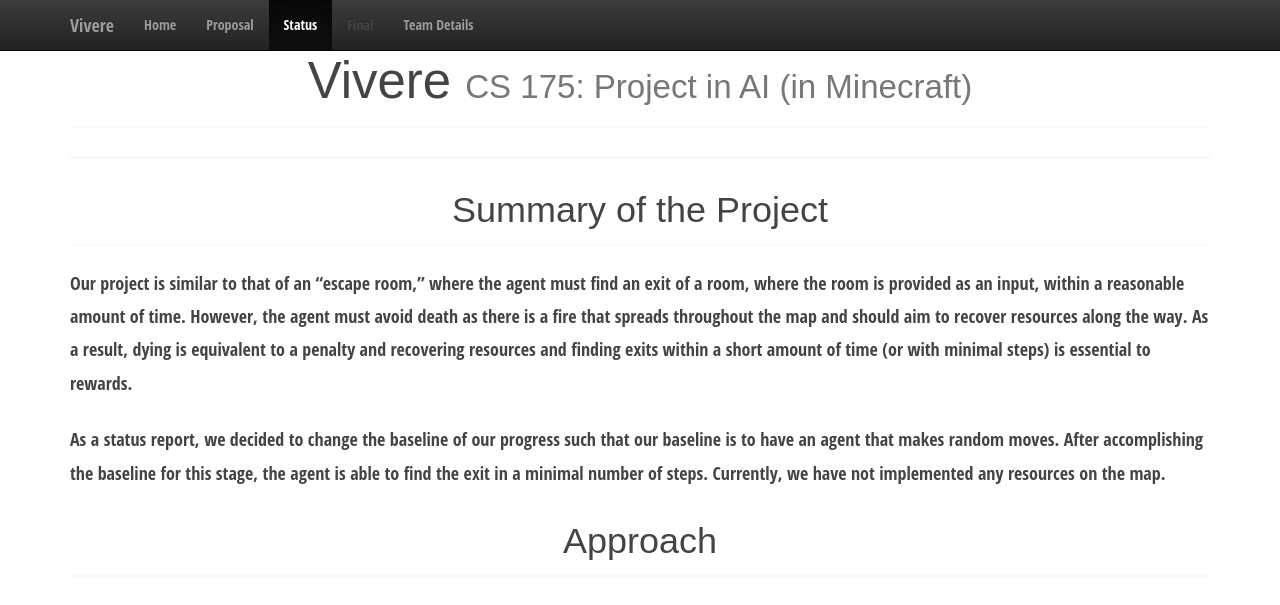
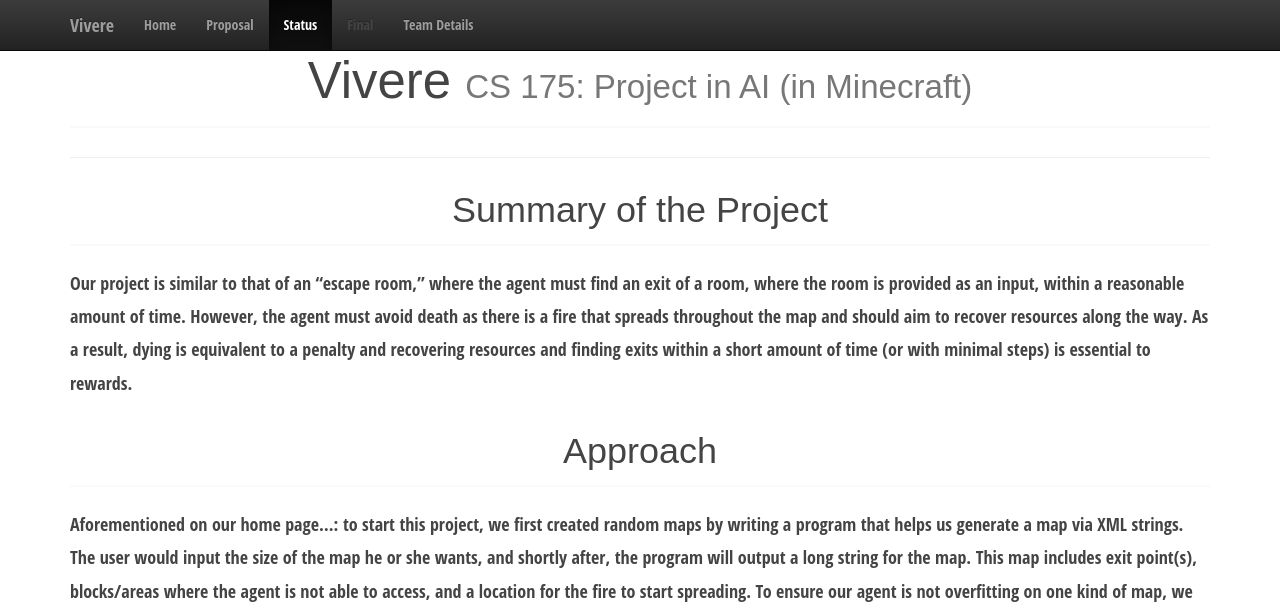
Before and after one commit to Enhjin/Vivere, a Jekyll site: the page built from docs/status.md, in a window 1280 px wide and 1400 px high. Shown: the top 605 px of the window. Built offline with Jekyll 4.4.1, drawn with Linux system fonts in a browser that asks for light colours; some of the changed text lies outside the part shown.

Commit message:
Update status.md

```diff
--- a/docs/status.md
+++ b/docs/status.md
@@ -6,12 +6,18 @@
 ### Summary of the Project
 Our project is similar to that of an “escape room,” where the agent must find an exit of a room, where the room is provided as an input, within a reasonable amount of time. However, the agent must avoid death as there is a fire that spreads throughout the map and should aim to recover resources along the way. As a result, dying is equivalent to a penalty and recovering resources and finding exits within a short amount of time (or with minimal steps) is essential to rewards.
 
-As a status report, we decided to change the baseline of our progress such that our baseline is to have an agent that makes random moves. After accomplishing the baseline for this stage, the agent is able to find the exit in a minimal number of steps. Currently, we have not implemented any resources on the map.
-
-
 ### Approach
 
-For this project, we decided to use the Deep-Q Learning algorithm which uses greedy-epsilon based policy. Deep-Q Learning is based on the following:
+Aforementioned on our home page...: to start this project, we first created random maps by writing a program that helps us generate a map via XML strings. The user would input the size of the map he or she wants, and shortly after, the program will output a long string for the map. This map includes exit point(s), blocks/areas where the agent is not able to access, and a location for the fire to start spreading.  To ensure our agent is not overfitting on one kind of map, we used this program to generate random maps for our agent to train and test. After the maze is built, we spawn the agent in a random location. The image below shows the final result of a randomly generated 5x5 sized maze.
+
+<p align="center">
+    <img src="https://raw.githubusercontent.com/Enhjin/Vivere/master/homepage%20img.png" alt="Result"  width="600" height="600"/>
+</p>
+<center><sub>Image 1 (Above): An example where of our randomly generated maze with fire.</sub></center>
+
+As of yet, we have not implemented any resources within the maze.
+
+We decided to use the Deep-Q Learning algorithm which uses greedy-epsilon based policy. Deep-Q Learning is based on the following:
 
 <p align="center">
     <img src="http://simplecore-dev.intel.com/ai/wp-content/uploads/sites/71/bellman-equation-example.png" alt="Bellman Ford Equation"/></p>
```
